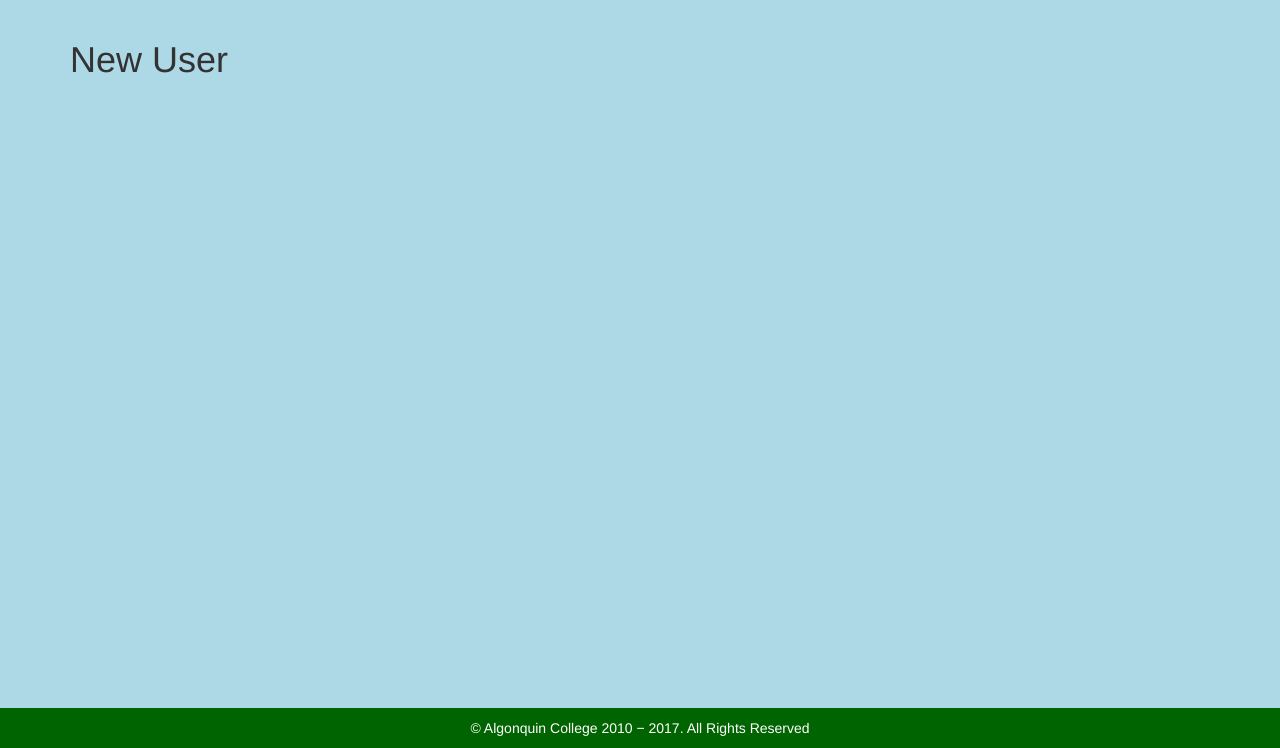
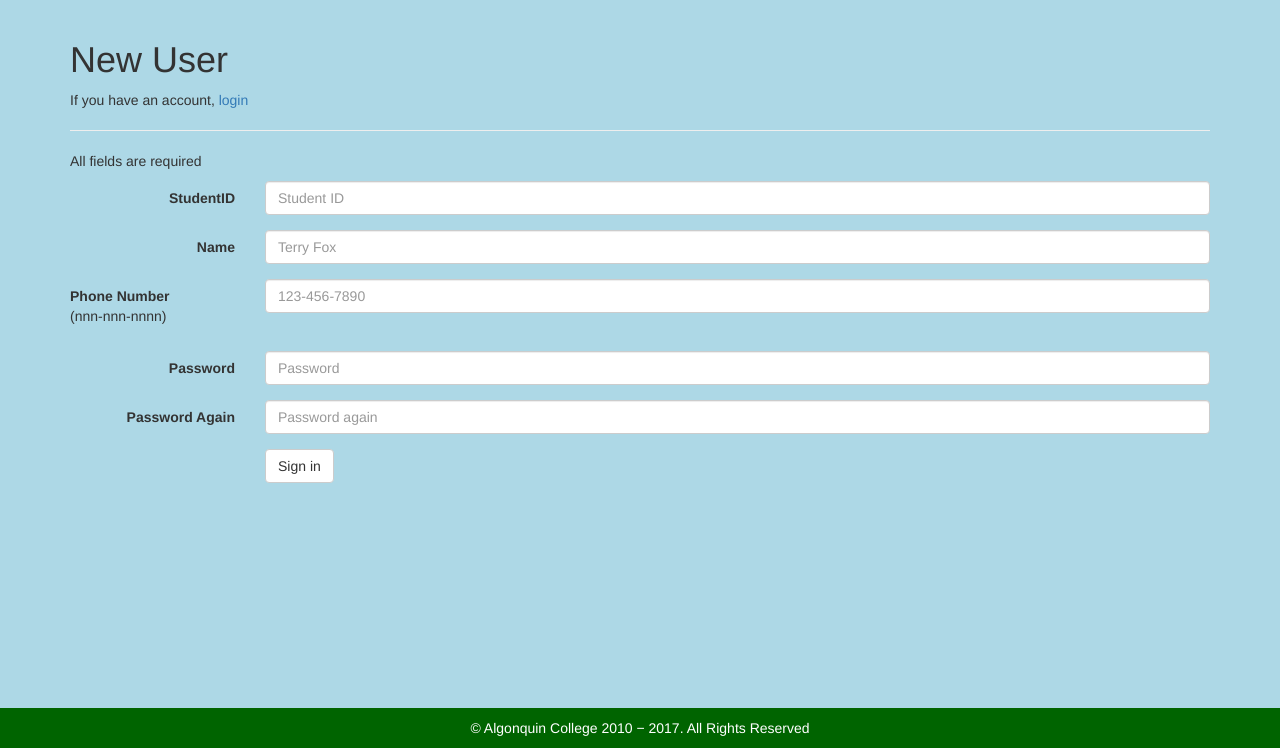
Before and after one commit to killerrin/CST8257-Course-Registration-System, a PHP site: page /NewUser.php in a window 1280 px wide. Shown: the part 52-800 px from the top of the page. Run offline with PHP 8.4, Linux system fonts and the light colour scheme; data that the repository does not hold is empty.

Commit message:
Made all fields required

```diff
--- a/Lab 7/Login.php
+++ b/Lab 7/Login.php
@@ -44,6 +44,8 @@ if ($_POST) {
         <a href="NewUser.php">sign up</a>&nbsp;if you are a new user
     </p>
 
+    <hr />
+
     <form class="form-horizontal" action="Login.php" method="post">
         <?php if($loginError): ?>
         <p class="error">Incorrect Student ID and/or Password</p>
@@ -51,13 +53,13 @@ if ($_POST) {
         <div class="form-group">
             <label for="inputStudentNumber" class="col-sm-2 control-label">StudentID</label>
             <div class="col-sm-10">
-                <input type="text" class="form-control" id="inputStudentNumber" name="inputStudentNumber" placeholder="Student ID" value="<?php echo $studentID; ?>" />
+                <input type="text" class="form-control" id="inputStudentNumber" name="inputStudentNumber" placeholder="Student ID" value="<?php echo $studentID; ?>" required />
             </div>
         </div>
         <div class="form-group">
             <label for="inputPassword" class="col-sm-2 control-label">Password</label>
             <div class="col-sm-10">
-                <input type="password" class="form-control" id="inputPassword" name="inputPassword" placeholder="Password" value="<?php echo $password; ?>" />
+                <input type="password" class="form-control" id="inputPassword" name="inputPassword" placeholder="Password" value="<?php echo $password; ?>" required />
             </div>
         </div>
         <div class="form-group">
--- a/Lab 7/NewUser.php
+++ b/Lab 7/NewUser.php
@@ -1,8 +1,66 @@
 <?php //session_start(); ?>
 <?php include "Common/Header.php"; ?>
 
+<?php
+$loginError = false;
+if ($_POST) {
+}
+?>
+
 <div class="container">
     <h1>New User</h1>
+    <p>
+        If you have an account,
+        <a href="Login.php">login</a>
+    </p>
+
+    <hr />
+
+    <p>All fields are required</p>
+
+    <form class="form-horizontal" action="NewUser.php" method="post">
+        <?php if($loginError): ?>
+        <p class="error">Incorrect Student ID and/or Password</p>
+        <?php endif; ?>
+        <div class="form-group">
+            <label for="inputStudentNumber" class="col-sm-2 control-label">StudentID</label>
+            <div class="col-sm-10">
+                <input type="text" class="form-control" id="inputStudentNumber" name="inputStudentNumber" placeholder="Student ID" value="<?php echo $studentID; ?>" required />
+            </div>
+        </div>
+        <div class="form-group">
+            <label for="inputName" class="col-sm-2 control-label">Name</label>
+            <div class="col-sm-10">
+                <input type="text" class="form-control" id="inputName" name="inputName" placeholder="Terry Fox" value="<?php echo $name; ?>" required />
+            </div>
+        </div>
+        <div class="form-group">
+            <div class="col-sm-2">
+                <label for="inputPhone" class="control-label">Phone Number</label>
+                <p>(nnn-nnn-nnnn)</p>
+            </div>
+            <div class="col-sm-10">
+                <input type="tel" class="form-control" id="inputPhone" name="inputPhone" placeholder="123-456-7890" value="<?php echo $phone; ?>" required />
+            </div>
+        </div>
+        <div class="form-group">
+            <label for="inputPassword" class="col-sm-2 control-label">Password</label>
+            <div class="col-sm-10">
+                <input type="password" class="form-control" id="inputPassword" name="inputPassword" placeholder="Password" value="<?php echo $password; ?>" required />
+            </div>
+        </div>
+        <div class="form-group">
+            <label for="inputPassword2" class="col-sm-2 control-label">Password Again</label>
+            <div class="col-sm-10">
+                <input type="password" class="form-control" id="inputPassword2" name="inputPassword2" placeholder="Password again" value="<?php echo $password2; ?>" required />
+            </div>
+        </div>
+        <div class="form-group">
+            <div class="col-sm-offset-2 col-sm-10">
+                <button type="submit" class="btn btn-default">Sign in</button>
+            </div>
+        </div>
+    </form>
 </div>
 
 <?php include "Common/Footer.php"; ?>
```
